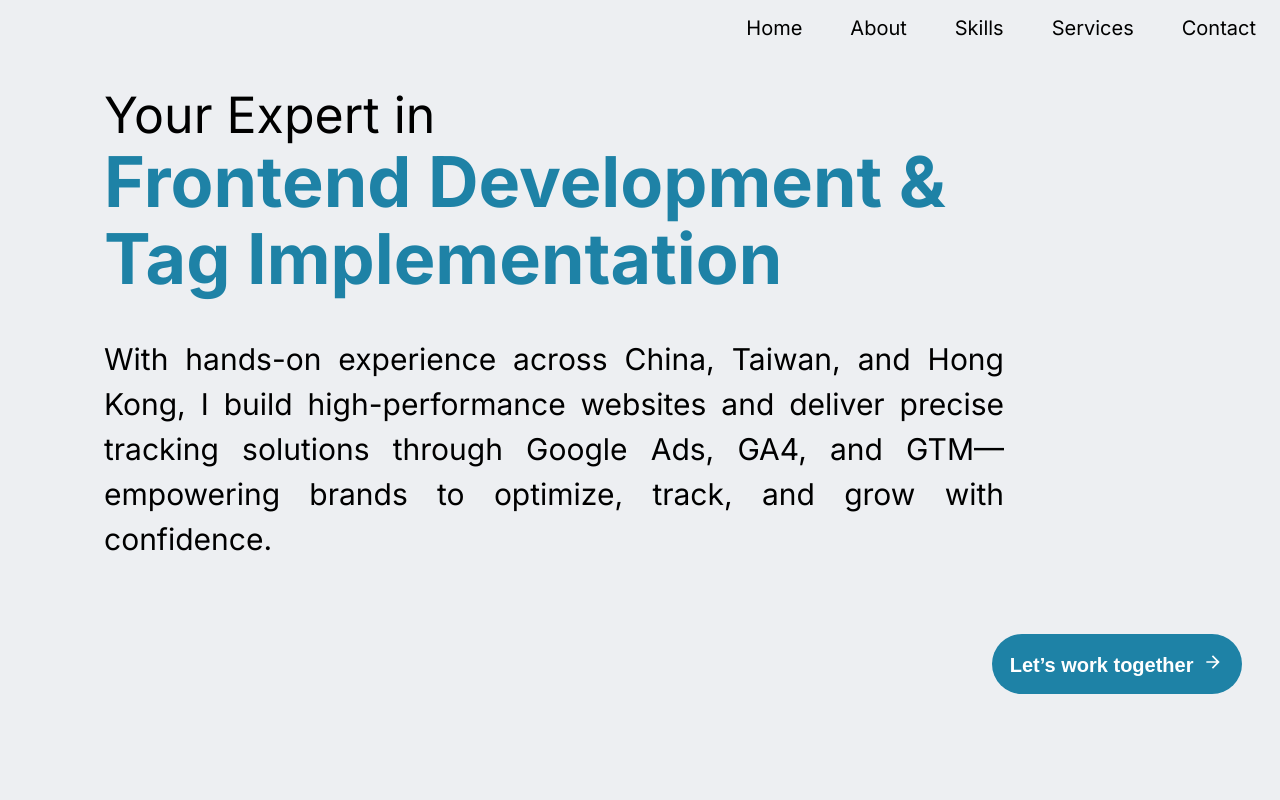
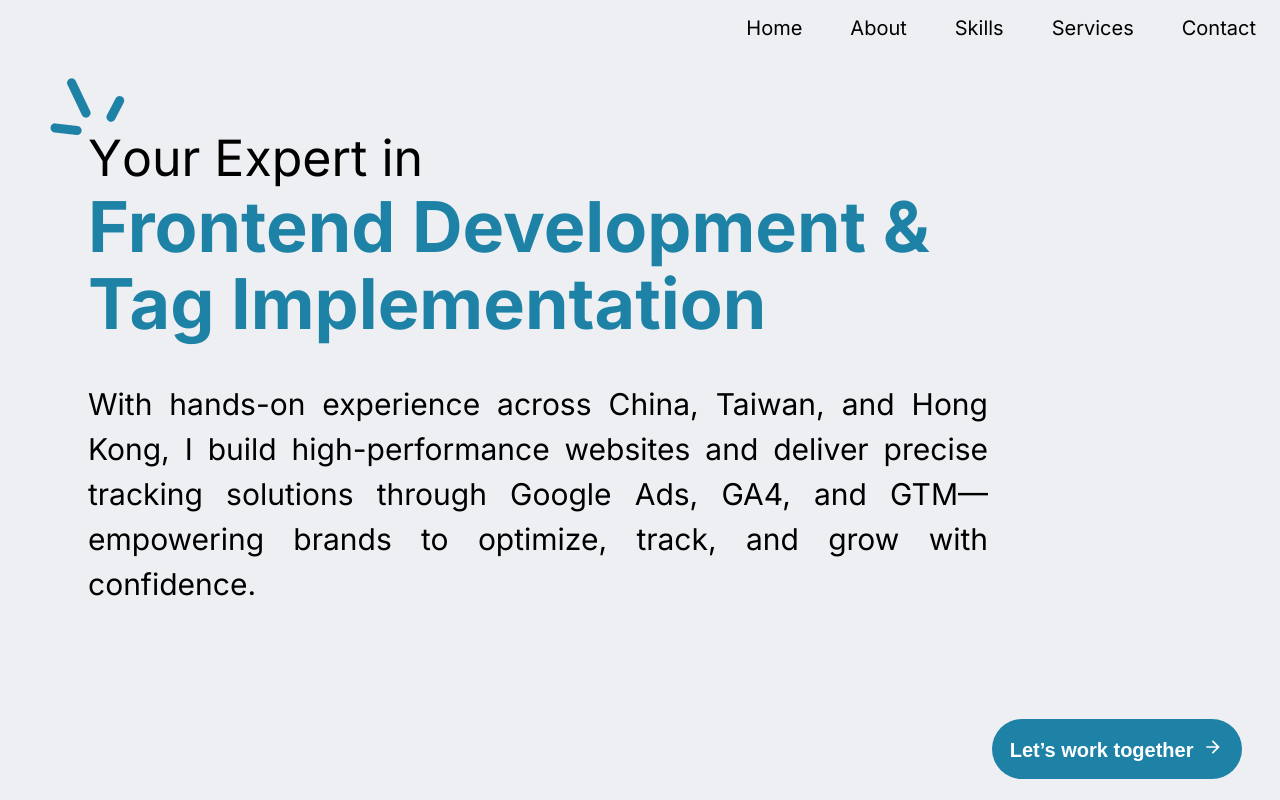
Before and after one commit to Vincci-ZeeChing/vinccichyezeeching, a React (Create React App) app: page /about in a window 1280 px wide. Built offline with nearby package versions, Linux system fonts and the light colour scheme.

Commit message:
:art: Adjust responsive

```diff
--- a/src/pages/About/About.css
+++ b/src/pages/About/About.css
@@ -1,8 +1,8 @@
 .aboutPage {
     text-align: left;
     max-width: 900px;
-    margin: 5vh;
     padding: 0 5vw;
+    margin: 10vh 3vh;
 }
 
 .expert,
@@ -15,6 +15,32 @@
 .expert {
     font-weight: 200;
     font-size: clamp(28px, 5vw, 50px);
+    line-height: 1.2;
+    margin: 0;
+    padding: 0;
+    position: relative;
+    display: inline-block;
+}
+
+.y-wrapper {
+    position: relative;
+    display: inline-block;
+}
+
+.svg-icon svg {
+    width: 1.5em;
+    height: auto;
+    display: block;
+}
+
+.svg-icon {
+    position: absolute;
+    top: -1em; /* Controls vertical position (upward) */
+    left: -3vw; /* Shifts it left to align with top-left of "Y" */
+    width: 1.5em; /* Scales with font size */
+    height: auto;
+    display: block;
+    pointer-events: none;
 }
 
 .textCard {
@@ -49,3 +75,14 @@
     margin-right: 3vw;
     margin-bottom: 2vh;
 }
+
+@media (max-width: 520px) {
+    .svg-icon {
+        left: -5vw;
+    }
+}
+@media (max-width: 400px) {
+    .svg-icon {
+        display: none;
+    }
+}
--- a/src/pages/About/About.js
+++ b/src/pages/About/About.js
@@ -1,10 +1,31 @@
 import './About.css'
 
 function About() {
-  return (
-    <div>
+  return (<div>
     <div className="aboutPage">
-        <p className='expert'>Your Expert in </p>
+
+      <p className="expert">
+          <span className="y-wrapper">
+            <span className="svg-icon">
+              <svg
+                viewBox="0 0 82 63"
+                preserveAspectRatio="xMidYMid meet"
+                xmlns="http://www.w3.org/2000/svg"
+                className="svg-shape"
+              >
+                <line x1="5.55" y1="54.62" x2="29.62" y2="57.45" stroke="#1E82A6" strokeWidth="10"
+                      strokeLinecap="round"/>
+                <line x1="23.66" y1="5.36" x2="39.36" y2="38.34" stroke="#1E82A6" strokeWidth="10"
+                      strokeLinecap="round"/>
+                <line x1="76.14" y1="24.74" x2="66.74" y2="42.86" stroke="#1E82A6" strokeWidth="10"
+                      strokeLinecap="round"/>
+              </svg>
+            </span>
+            Y
+          </span>
+        our Expert in
+      </p>
+
       <p className='textCard'>Frontend Development & Tag Implementation</p>
       <p className='content'>
         With hands-on experience across China, Taiwan, and Hong Kong,
@@ -21,15 +42,14 @@ function About() {
           width="20"
           height="20"
           fill="currentColor"
-            style={{ marginLeft: '10px', transform: 'scaleX(-1)' }}
+          style={{marginLeft: '10px', transform: 'scaleX(-1)'}}
           viewBox="0 0 24 24"
         >
-            <path d="M12 4l1.41 1.41L7.83 11H20v2H7.83l5.58 5.59L12 20l-8-8z" />
+          <path d="M12 4l1.41 1.41L7.83 11H20v2H7.83l5.58 5.59L12 20l-8-8z"/>
         </svg>
       </button>
     </div>
-    </div>
-  )
+  </div>)
 }
 
 export default About;
--- a/src/pages/LandingPage.js
+++ b/src/pages/LandingPage.js
@@ -1,6 +1,7 @@
 import './LandingPage.css';
 import Homepage from "./Homepage/Homepage";
 import About from "./About/About";
+import Services from "./Services";
 
 const LandingPage = () => {
   return (
@@ -14,6 +15,9 @@ const LandingPage = () => {
         <About/>
       </section>
 
+      <section className="section">
+        <Services/>
+      </section>
       {/* Add more sections like Skills, Services, Contact here in same layout */}
     </div>
   );
```
Lines whose indentation alone changed are shown as unchanged.
